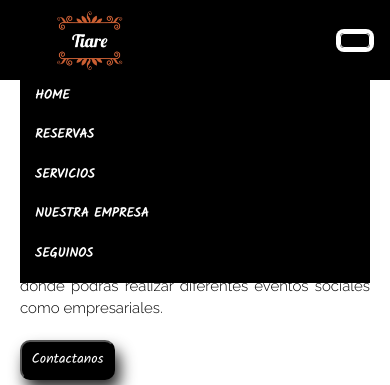
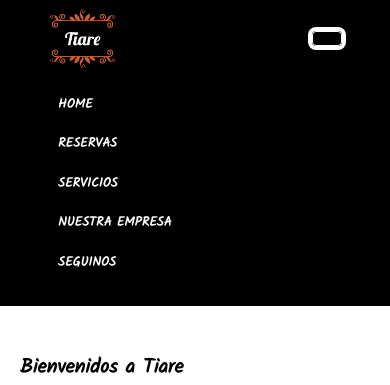
Before and after one commit to carinabravo/salon-de-eventos-Tiare, a website: page html/index.html in a window 390 px wide. Both pictures are taken after a click on the button "Toggle navigation". Shown: the top 385 px of the page. Drawn offline with nearby package versions, Linux system fonts and the light colour scheme; some packages are replaced by stand-ins of ours; a script that the page names is missing; a web font is replaced by a local one.

Commit message:
ajustes en nav

```diff
--- a/html/index.html
+++ b/html/index.html
@@ -39,19 +39,19 @@
 <body>
     <!--Menú principal de la página / Logo de la empresa-->
     <nav class="navbar navbar-expand-md navbar-light bg-light">
-        <div class="container d-flex">
+        <div class="container-fluid px-5 d-flex">
             <a href="index.html"><img class="img-logo" src="../Images/logos/logo.jpg" alt="logo"></a>
             <button class="navbar-toggler texto-medio" type="button" data-bs-toggle="collapse"
                 data-bs-target="#navbarNav" aria-controls="navbarNav" aria-expanded="false"
                 aria-label="Toggle navigation">
             </button>
             <div class="collapse navbar-collapse texto-mayor flex-grow-0" id="navbarNav">
-                <ul class="navbar-nav">
+                <ul class="navbar-nav py-3">
                     <li><a class="nav-link" aria-hidden="true" href="#home">HOME</a></li>
-                    <li><a class="nav-link" aria-hidden="true" href="#reservas"> RESERVAS</a></li>
-                    <li><a class="nav-link" aria-hidden="true" href="#servicios"> SERVICIOS</a></li>
-                    <li><a class="nav-link" aria-hidden="true" href="#empresa"> NUESTRA EMPRESA</a></li>
-                    <li><a class="nav-link" aria-hidden="true" href="#redes-sociales"> SEGUINOS</a></li>
+                    <li><a class="nav-link" aria-hidden="true" href="#reservas">RESERVAS</a></li>
+                    <li><a class="nav-link" aria-hidden="true" href="#servicios">SERVICIOS</a></li>
+                    <li><a class="nav-link" aria-hidden="true" href="#empresa">NUESTRA EMPRESA</a></li>
+                    <li><a class="nav-link" aria-hidden="true" href="#redes-sociales">SEGUINOS</a></li>
                 </ul>
             </div>
         </div>
--- a/scss/_medidas.scss
+++ b/scss/_medidas.scss
@@ -15,7 +15,6 @@
 .img-logo {
   width: 100px;
   height: auto;
-  margin-left: 2.188rem;
   @media screen and (max-width: 767px) {
     width: 90px;
   }
@@ -44,12 +43,6 @@
   }
   @media screen and (max-width: 400px) {
     margin: 0.125rem 0.625rem;
-  }
-}
-
-.navbar-collapse {
-  @media screen and (max-width: 767px) {
-    padding: 0.313rem;
   }
 }
 
--- a/scss/style.scss
+++ b/scss/style.scss
@@ -41,9 +41,7 @@ body {
 }
 
 .img-logo {
-  width: 100px;
   height: auto;
-  margin-left: 35px;
 }
 
 .navbar-toggler {
@@ -344,10 +342,6 @@ body {
 @media screen and (max-width: 767px) {
   /* Navbar */
 
-  .navbar {
-    padding: 5px 10px 5px 10px;
-  }
-
   .navbar > .container {
     height: 80px;
   }
@@ -375,8 +369,7 @@ body {
 
   .navbar-collapse {
     background-color: #000000;
-    font-size: 15px;
-    padding: 5px;
+    font-size: 16px;
   }
 
   /* Header */
@@ -594,10 +587,6 @@ body {
 
 @media screen and (max-width: 400px) {
   /* Navbar */
-
-  .navbar {
-    padding: 5px 10px 5px 10px;
-  }
 
   .navbar > .container {
     height: 70px;
```
Also changed, not shown: css/style.css.
